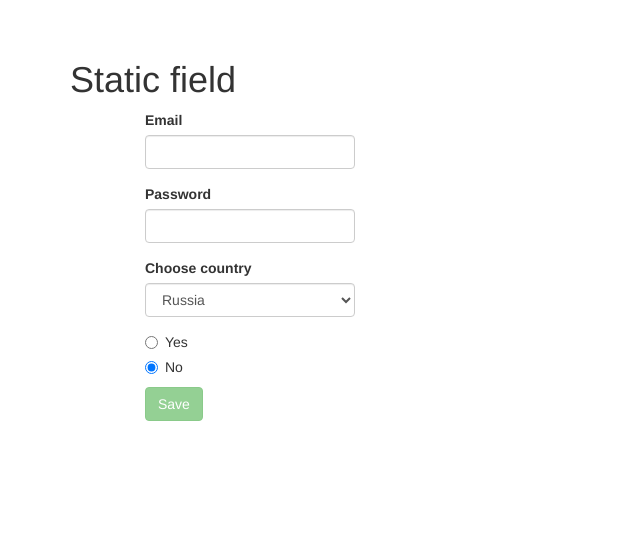
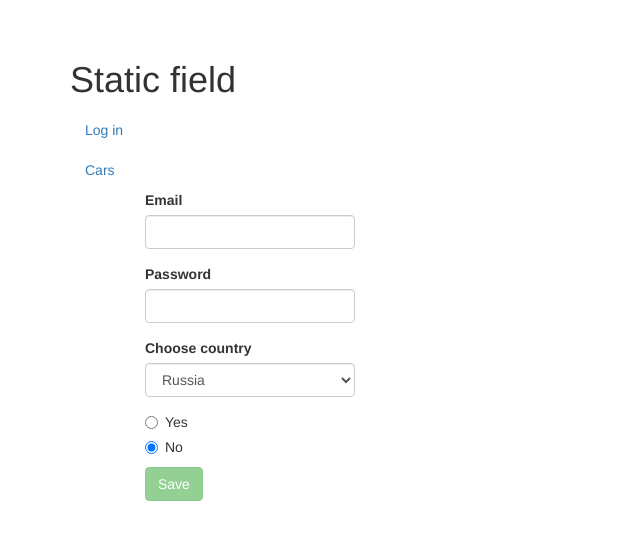
Before and after one commit to impavliuchenko/angular4-study, an Angular app: page / in a window 1280 px wide. Shown: the top 540 px of the page, without its empty margins (0-640 px from the left). Built offline with nearby package versions, Linux system fonts and the light colour scheme.

Commit message:
learn template and code based navigations between pages

```diff
--- a/src/app/app.component.html
+++ b/src/app/app.component.html
@@ -1,2 +1,10 @@
 <h1>Static field</h1>
+<ul class="nav justify-content-end">
+  <li class="nav-item">
+    <a class="nav-link active" routerLink="/">Log in</a>
+  </li>
+  <li class="nav-item">
+    <a class="nav-link" [routerLink] ="'/cars'">Cars</a>
+  </li>
+</ul>
 <router-outlet></router-outlet>
--- a/src/app/cars/cars.component.html
+++ b/src/app/cars/cars.component.html
@@ -8,3 +8,5 @@
 <div class="list-group">
   <app-car class="list-group-item" *ngFor="let car of cars | carFilter:searchCar:'name'" [carItem] = "car"></app-car>
 </div>
+<hr>
+<button class="btn btn-primary" (click)="toLogin()">Back to login</button>
--- a/src/app/cars/cars.component.ts
+++ b/src/app/cars/cars.component.ts
@@ -2,6 +2,7 @@ import { Component, OnInit } from '@angular/core';
 import {CarsService} from '../services/cars.service';
 import {Observer} from "rxjs/Observer";
 import {Observable} from "rxjs/Observable";
+import {ActivatedRoute, Router} from "@angular/router";
 
 @Component({
   selector: 'app-cars',
@@ -14,7 +15,7 @@ export class CarsComponent implements OnInit {
   cars = [];
   appTitle;
 
-  constructor(private carsService: CarsService) { }
+  constructor(private carsService: CarsService, private router: Router, private route: ActivatedRoute) { }
 
   ngOnInit() {
     this.appTitle = this.carsService.getAppTitle();
@@ -23,4 +24,9 @@ export class CarsComponent implements OnInit {
       (error: Response) => alert(error)
       );
   }
+
+  toLogin() {
+    this.router.navigate(['/']); // absolute route
+    // this.router.navigate(['car'], {relativeTo: this.route}); // example of relative route
+  }
 }
```
